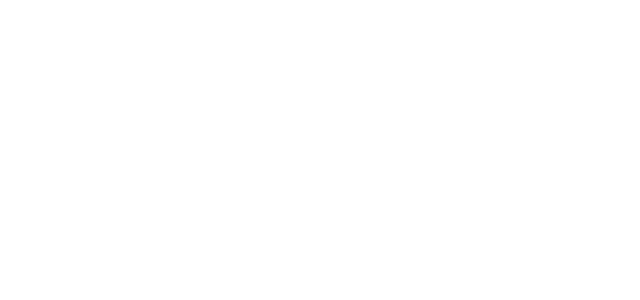
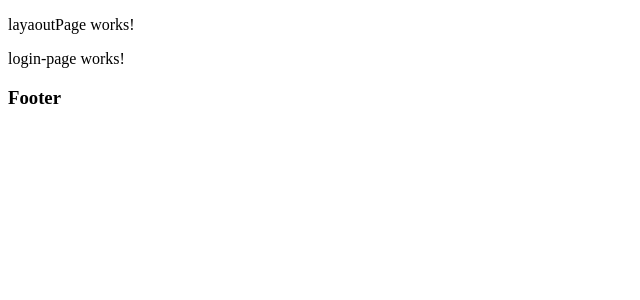
Before and after one commit to appbraham/hero-app, an Angular app: page /auth/login in a window 1280 px wide. Before the commit this address led to /. Shown: the top 300 px of the page, without its empty margins (0-640 px from the left). Built offline with nearby package versions, Linux system fonts and the light colour scheme.

Commit message:
add lazy loading to auth and heroes module

```diff
--- a/src/app/app-routing.module.ts
+++ b/src/app/app-routing.module.ts
@@ -1,7 +1,30 @@
 import { NgModule } from '@angular/core';
 import { RouterModule, Routes } from '@angular/router';
+import { Error404PageComponent } from './shared/pages/error404-page/error404-page.component';
 
-const routes: Routes = [];
+const routes: Routes = [
+  {
+    path: 'auth',
+    loadChildren: () => import('./auth/auth.module').then( m => m.AuthModule),
+  },
+  {
+    path: 'heroes',
+    loadChildren: () => import('./heroes/heroes.module').then( m => m.HeroesModule),
+  },
+  {
+    path: '404',
+    component: Error404PageComponent
+  },
+  {
+    path: '',
+    redirectTo:'heroes',
+    pathMatch: 'full',
+  },
+  {
+    path: '**',
+    redirectTo: '404',
+  }
+];
 
 @NgModule({
   imports: [RouterModule.forRoot(routes)],
--- a/src/app/app.component.html
+++ b/src/app/app.component.html
@@ -1 +1 @@
-<router-outlet />
+<router-outlet></router-outlet>
--- a/src/app/auth/auth-routing.module.ts
+++ b/src/app/auth/auth-routing.module.ts
@@ -1,7 +1,29 @@
 import { NgModule } from '@angular/core';
 import { RouterModule, Routes } from '@angular/router';
+import { LayaoutPageComponent } from './pages/layaoutPage/layaoutPage.component';
+import { LoginPageComponent } from './pages/login-page/login-page.component';
+import { RegisterPageComponent } from './pages/register-page/register-page.component';
 
-const routes: Routes = [];
+const routes: Routes = [
+  {
+    path: '',
+    component: LayaoutPageComponent,
+    children:[
+      {
+        path: 'login',
+        component: LoginPageComponent
+      },
+      {
+        path: 'new-account',
+        component: RegisterPageComponent
+      },
+      {
+        path: '**',
+        redirectTo: 'login'
+      },
+    ]
+  }
+];
 
 @NgModule({
   imports: [ RouterModule.forChild(routes) ],
--- a/src/app/auth/pages/layaoutPage/layaoutPage.component.html
+++ b/src/app/auth/pages/layaoutPage/layaoutPage.component.html
@@ -1,3 +1,3 @@
-<p>
-  layaoutPage works!
-</p>
+<p>layaoutPage works!</p>
+<router-outlet></router-outlet>
+<h3>Footer</h3>
--- a/src/app/heroes/heroes-routing.module.ts
+++ b/src/app/heroes/heroes-routing.module.ts
@@ -1,7 +1,44 @@
 import { NgModule } from '@angular/core';
 import { RouterModule, Routes } from '@angular/router';
+import { LayoutPageComponent } from './pages/layout-page/layout-page.component';
+import { NewPageComponent } from './pages/new-page/new-page.component';
+import { SearchPageComponent } from './pages/search-page/search-page.component';
+import { ListPageComponent } from './pages/list-page/list-page.component';
+import { HeroPageComponent } from './pages/hero-page/hero-page.component';
 
-const routes: Routes = [];
+// localhost:4200/heroes
+const routes: Routes = [
+  {
+    path: '',
+    component: LayoutPageComponent,
+    children:[
+      {
+        path: 'new-hero',
+        component: NewPageComponent
+      },
+      {
+        path: 'search',
+        component: SearchPageComponent
+      },
+      {
+        path: 'edit/:id',
+        component: NewPageComponent
+      },
+      {
+        path: 'list',
+        component: ListPageComponent
+      },
+      {
+        path: ':id',
+        component: HeroPageComponent,
+      },
+      {
+        path: '**',
+        redirectTo: 'list',
+      },
+    ]
+  }
+];
 
 @NgModule({
   imports: [RouterModule.forChild(routes)],
--- a/src/app/heroes/pages/layout-page/layout-page.component.html
+++ b/src/app/heroes/pages/layout-page/layout-page.component.html
@@ -1 +1,2 @@
 <p>layout-page works!</p>
+<router-outlet></router-outlet>
```
